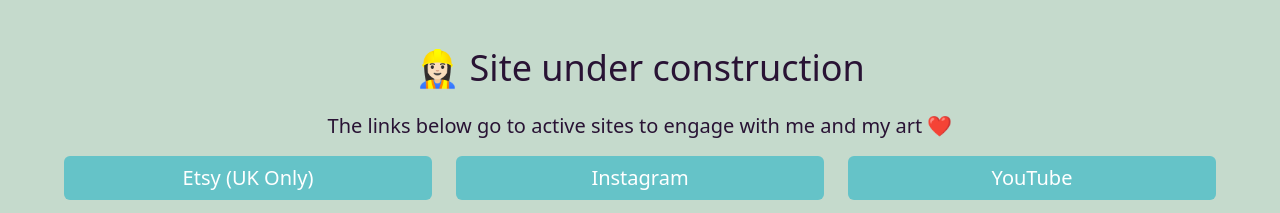
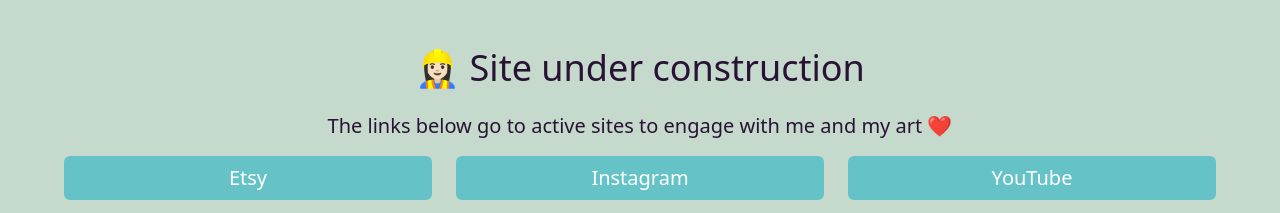
Before and after one commit to snewell92/nicki-shop, an Astro site: page / in a window 1280 px wide. Shown: the top 213 px of the page. Built offline with nearby package versions, Linux system fonts and the light colour scheme; Astro itself is replaced by a stand-in of ours.

Commit message:
Remove UK from Etsy
Nicki's only active shop

```diff
--- a/src/pages/index.astro
+++ b/src/pages/index.astro
@@ -19,7 +19,7 @@
         <p class="text-xl text-center mx-auto mt-6">The links below go to active sites to engage with me and my art ❤️</p>
 
         <ul class="grid sm:grid-cols-2 md:grid-cols-3 gap-y-4 gap-x-6 justify-items-stretch mx-16 mt-4 text-white">
-          <a class="justify-self-auto bg-primary text-center rounded-md justify-center py-4 sm:py-2 hover:text-accent h-fit text-xl" href="https://www.etsy.com/shop/NickiNewellArtUK" target="_blank" aria-label="UK Etsy">Etsy (UK Only)</a>
+          <a class="justify-self-auto bg-primary text-center rounded-md justify-center py-4 sm:py-2 hover:text-accent h-fit text-xl" href="https://www.etsy.com/shop/NickiNewellArtUK" target="_blank" aria-label="Etsy Shop">Etsy</a>
           <a class="justify-self-auto bg-primary text-center rounded-md justify-center py-4 sm:py-2 hover:text-accent h-fit text-xl" href="https://www.instagram.com/nickinewellart" target="_blank" aria-label="Instagram">Instagram</a>
           <a class="justify-self-auto bg-primary text-center rounded-md justify-center py-4 sm:py-2 hover:text-accent h-fit text-xl" href="https://www.youtube.com/dillydallydoodles" target="_blank" aria-label="YouTube">YouTube</a>
           <a class="justify-self-auto bg-primary text-center rounded-md justify-center py-4 sm:py-2 hover:text-accent h-fit text-xl" href="https://www.facebook.com/nickinewellart" target="_blank" aria-label="Facebook">Facebook</a>
```
